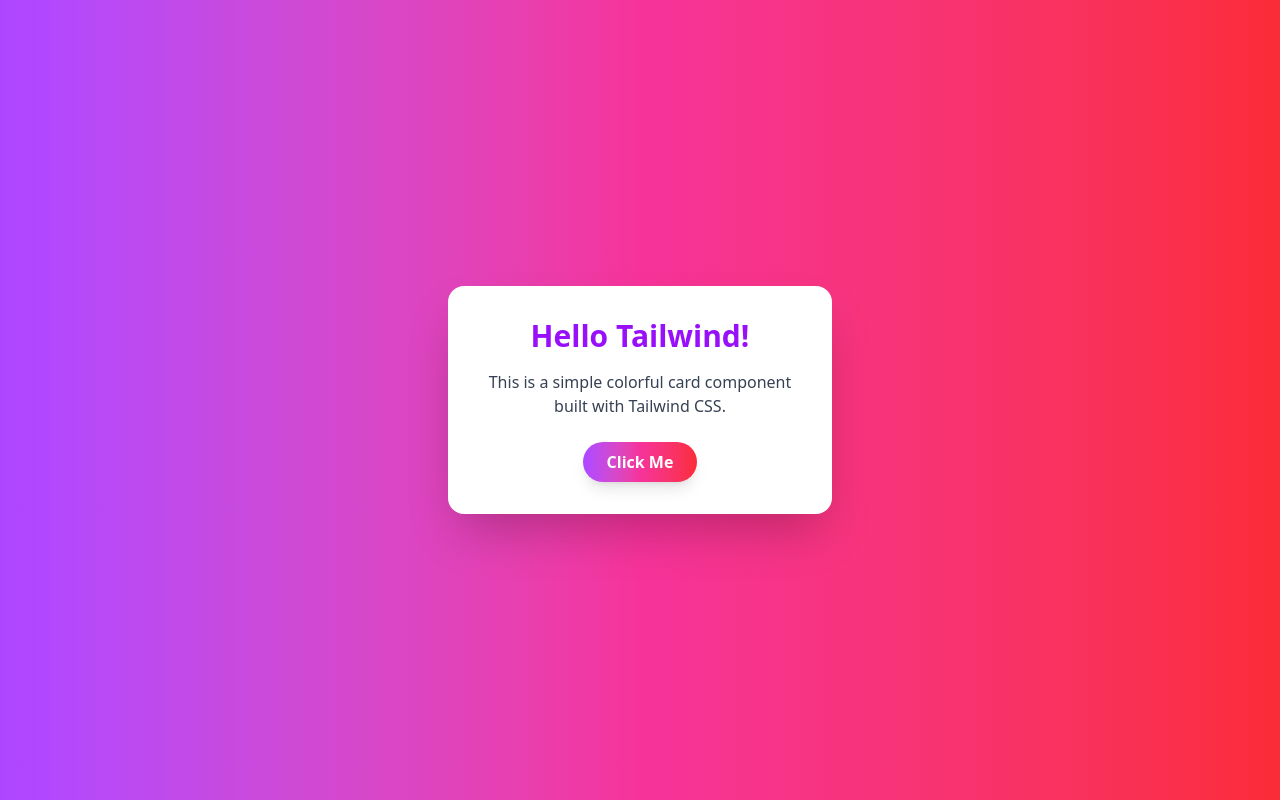
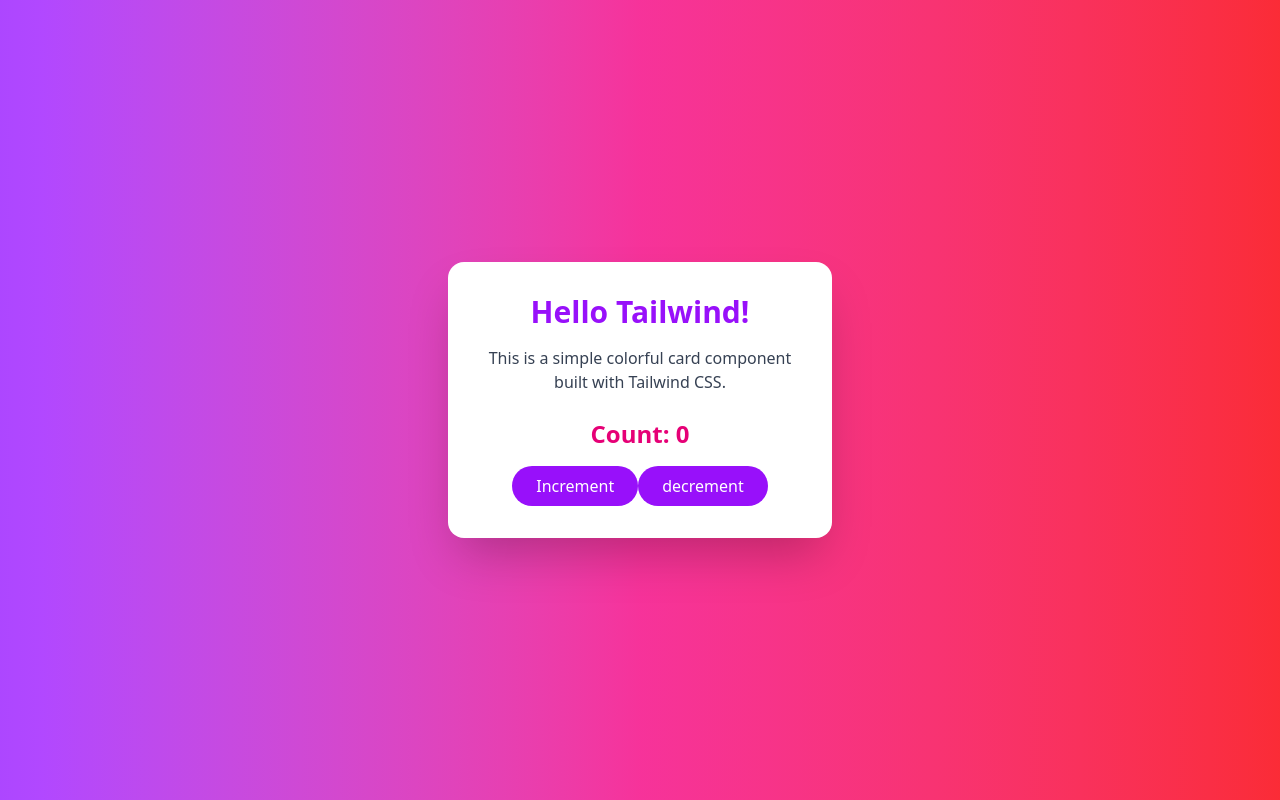
Before and after one commit to Suraj-xaosi/webAnly, a Next.js app in the folder apps/web/: page / in a window 1280 px wide. Built offline with nearby package versions, Linux system fonts and the light colour scheme.

Commit message:
setup redux-toolkit

```diff
--- /dev/null
+++ b/apps/web/app/hooks/index.ts
@@ -0,0 +1,7 @@
+import { useDispatch, useSelector, useStore } from 'react-redux'
+import type { RootState, AppDispatch, AppStore } from '../../store/store'
+
+// Use throughout your app instead of plain `useDispatch` and `useSelector`
+export const useAppDispatch = useDispatch.withTypes<AppDispatch>()
+export const useAppSelector = useSelector.withTypes<RootState>()
+export const useAppStore = useStore.withTypes<AppStore>()
--- a/apps/web/app/layout.tsx
+++ b/apps/web/app/layout.tsx
@@ -3,7 +3,7 @@
 import localFont from "next/font/local";
 
 
-import { Providers } from "./providers";
+import { Providers } from "./providers/providers";
 
 const geistSans = localFont({
   src: "./fonts/GeistVF.woff",
--- a/apps/web/app/providers.tsx
+++ /dev/null
@@ -1,6 +0,0 @@
-'use client'
-import { SessionProvider } from "next-auth/react"
-
-export function Providers({ children }: { children: React.ReactNode }) {
-  return <SessionProvider>{children}</SessionProvider>
-}
--- /dev/null
+++ b/apps/web/app/providers/storeProvider.tsx
@@ -0,0 +1,21 @@
+"use client"
+
+import { AppStore, createStore,  } from "../../store/store";
+import { ReactNode, useRef } from "react";
+import { Provider } from "react-redux";
+
+
+
+const StoreProvider=({children}:{children:ReactNode})=>{
+
+    const storeRef = useRef<AppStore>(undefined)
+    if (!storeRef.current) {
+        // Create the store instance the first time this renders
+        storeRef.current = createStore()
+    }
+
+
+    return <Provider store={storeRef.current}>{children}</Provider>
+}
+
+export default StoreProvider;
--- a/apps/web/components/color.tsx
+++ b/apps/web/components/color.tsx
@@ -1,4 +1,11 @@
+"use client";
+
+import { useAppDispatch, useAppSelector } from "../app/hooks";
+import { decrement, increment } from "../store/slices/counterSlice";
+
 export default function Color() {
+  const count = useAppSelector((state) => state.counter.value);
+  const dispatch = useAppDispatch();
   return (
    <div className="min-h-screen flex items-center justify-center bg-gradient-to-r from-purple-500 via-pink-500 to-red-500">
       <div className="bg-white rounded-2xl shadow-2xl p-8 max-w-sm text-center transform transition-transform duration-300 hover:scale-105">
@@ -6,10 +13,22 @@
         <p className="text-gray-700 mb-6">
           This is a simple colorful card component built with Tailwind CSS.
         </p>
-        <button className="bg-gradient-to-r from-purple-500 via-pink-500 to-red-500 text-white px-6 py-2 rounded-full font-semibold shadow-lg hover:opacity-90 transition-opacity duration-200">
-          Click Me
+        <div className="text-2xl font-semibold text-pink-600 mb-4">Count: {count}</div>
+        <button
+          onClick={() => dispatch(increment())}
+          className="bg-purple-600 text-white px-6 py-2 rounded-full hover:bg-purple-700 transition-colors duration-300"
+        >
+          Increment
         </button>
+        <button
+          onClick={() => dispatch(decrement())}
+          className="bg-purple-600 text-white px-6 py-2 rounded-full hover:bg-purple-700 transition-colors duration-300"
+        >
+          decrement
+        </button>
+
       </div>
+
     </div>
 
 
--- a/apps/web/package.json
+++ b/apps/web/package.json
@@ -12,6 +12,7 @@
   },
   "dependencies": {
     "@next-auth/prisma-adapter": "^1.0.7",
+    "@reduxjs/toolkit": "^2.11.0",
     "@repo/db": "^1.0.0",
     "@repo/ui": "*",
     "@types/bcryptjs": "^2.4.6",
@@ -19,7 +20,8 @@
     "next": "^16.0.1",
     "next-auth": "^4.24.13",
     "react": "^19.2.0",
-    "react-dom": "^19.2.0"
+    "react-dom": "^19.2.0",
+    "react-redux": "^9.2.0"
   },
   "devDependencies": {
     "@repo/eslint-config": "*",
--- /dev/null
+++ b/apps/web/store/slices/counterSlice.ts
@@ -0,0 +1,17 @@
+import { createSlice } from "@reduxjs/toolkit";
+
+const counterSlice = createSlice({
+  name: "counter",
+  initialState: { value: 0 },
+  reducers: {
+    increment: (state) => {
+      state.value += 1;
+    },
+    decrement: (state) => {
+      state.value -= 1;
+    },
+  },
+});
+
+export const { increment, decrement } = counterSlice.actions;
+export default counterSlice.reducer;
--- /dev/null
+++ b/apps/web/store/store.ts
@@ -0,0 +1,14 @@
+import { configureStore } from "@reduxjs/toolkit";
+import counterReducer from "./slices/counterSlice";
+
+export const createStore = () => {
+  return configureStore({
+    reducer: {
+      counter: counterReducer,
+    },
+  });
+};
+
+export type AppStore = ReturnType<typeof createStore>;
+export type RootState = ReturnType<AppStore["getState"]>;
+export type AppDispatch = AppStore["dispatch"];
--- a/apps/web/tsconfig.json
+++ b/apps/web/tsconfig.json
@@ -14,7 +14,7 @@
     "next.config.js",
     "lib/types/**/*.d.ts",
     ".next/types/**/*.ts"
-, "tailwind.config.cjs"  ],
+, "tailwind.config.cjs", "store/slices"  ],
   "exclude": [
     "node_modules"
   ]
```
Also changed, not shown: apps/web/app/providers/providers.tsx (added, +12 -0 lines), 1 other file (tests, documents, lock files or other folders).
